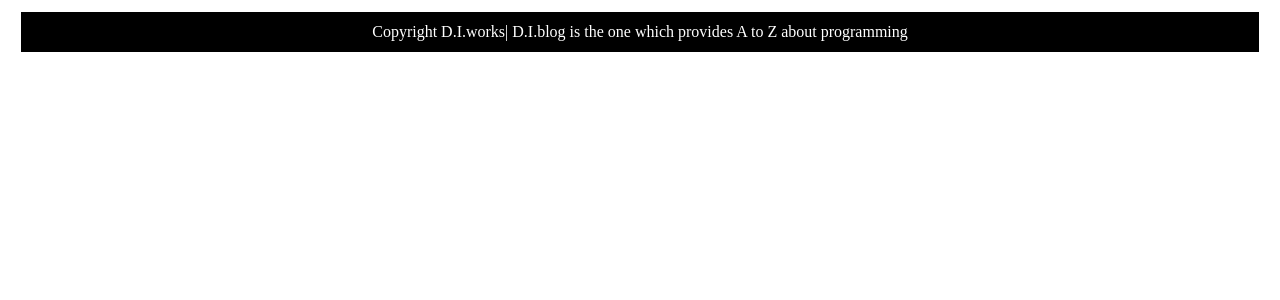
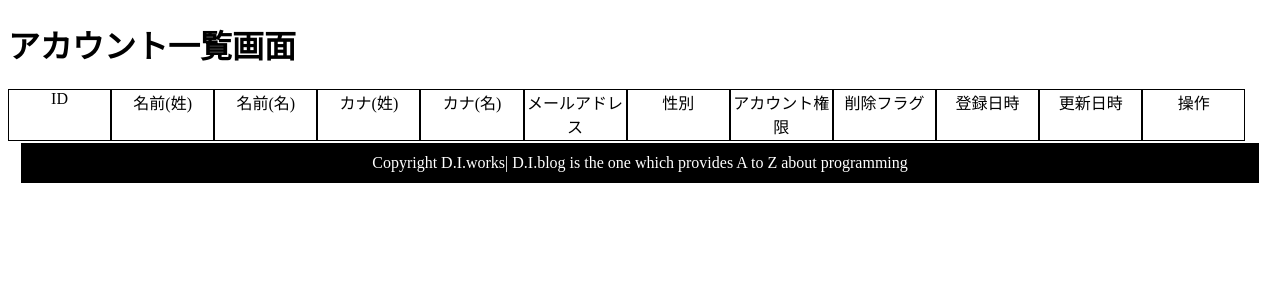
Before and after one commit to ohara-h/programming, a PHP site: page /list.php in a window 1280 px wide. Shown: the part 46-346 px from the top of the page. Run offline with PHP 8.4, Linux system fonts and the light colour scheme; data that the repository does not hold is empty.

Commit message:
一覧画面修正

```diff
--- a/list.css
+++ b/list.css
@@ -42,18 +42,19 @@ footer{clear:both;
       margin:0 auto;
 }
 
-.ul2{list-style:none;
-     font-family:serif;
-     font-weight:lighter;
-     line-height:40px;
+.box {width:100%;
+      margin:0 auto;
+     text-align:center;
 }
 
-.li4{float:left;
-     margin-right:25px;
-     border:1px solid black;
-     margin:auto;
+.info{float:left;
+      text-align:center;
+      border:1px solid black;
+      width:8%;
+      height:50px;
 }
 
-li div{
-    border-top:1px solid black;
+.box .info form{
+    float:left;
+    width:50%;
 }
--- a/list.php
+++ b/list.php
@@ -32,31 +32,66 @@ $stmt = $pdo->query("select * from registration");
             </div>
         </header>
 
+        <h1>アカウント一覧画面</h1>
+
+        <div class='box'>
+            <div class='info'>ID<br></div>
+            <div class='info'>名前(姓)<br></div>
+            <div class='info'>名前(名)<br></div>
+            <div class='info'>カナ(姓)<br></div>
+            <div class='info'>カナ(名)<br></div>
+            <div class='info'>メールアドレス<br></div>
+            <div class='info'>性別<br></div>
+            <div class='info'>アカウント権限<br></div>
+            <div class='info'>削除フラグ<br></div>
+            <div class='info'>登録日時<br></div>
+            <div class='info'>更新日時<br></div>
+            <div class='info'>操作<br></div>
+        </div>
+
         <?php
 
         while($row = $stmt->fetch()){
-            echo"<ul class='ul2'>";
-                echo"<li class='li4'>ID<br><div>".$row['id']."</div></li>";
-                echo"<li class='li4'>名前(姓)<br><div>".$row['family_name']."</div></li>";
-                echo"<li class='li4'>名前(名)<br><div>".$row['last_name']."</div></li>";
-                echo"<li class='li4'>カナ(姓)<br><div>".$row['family_name_kana']."</div></li>";
-                echo"<li class='li4'>カナ(名)<br><div>".$row['last_name_kana']."</div></li>";
-                echo"<li class='li4'>メールアドレス<br><div>".$row['mail']."</div></li>";
-                echo"<li class='li4'>性別<br><div>".$row['gender']."</div></li>";
-                echo"<li class='li4'>アカウント権限<br><div>".$row['authority']."</div></li>";
-                echo"<li class='li4'>削除フラグ<br><div>".$row['delete_flag']."</div></li>";
-                echo"<li class='li4'>登録日時<br><div>".$row['registered_time']."</div></li>";
-                echo"<li class='li4'>更新日時<br><div>".$row['update_time']."</div></li>";
-                echo"<li class='li4'>操作<br>";
-                    echo"<form action='delete.php'>";
-                        echo"<input type='submit' class='delete' value='削除'>";
-                    echo"</form>";
 
-                    echo"<form action='update.php'>";
-                        echo"<input type='submit' class='update' value='更新'>";
-                    echo"</form>";
-                echo"</li>";
-            echo"</ul>";
+            if($row['gender'] == 0){
+                $gender="男";
+            }else{
+                $gender="女";
+            }
+
+            if($row['authority'] == 0){
+                $authority="一般";
+            }else{
+                $authority="管理者";
+            }
+
+            if($row['delete_flag'] == 0){
+                $deleteflag="有効";
+            }else{
+                $deleteflag="無効";
+            }
+                echo "<div class='box'>";
+                    echo "<div class='info'><div>".$row['id']."</div></div>";
+                    echo "<div class='info'><div>".$row['family_name']."</div></div>";
+                    echo "<div class='info'><div>".$row['last_name']."</div></div>";
+                    echo "<div class='info'><div>".$row['family_name_kana']."</div></div>";
+                    echo "<div class='info'><div>".$row['last_name_kana']."</div></div>";
+                    echo "<div class='info'><div>".$row['mail']."</div></div>";
+                    echo "<div class='info'><div>".$gender."</div></div>";
+                    echo "<div class='info'><div>".$authority."</div></div>";
+                    echo "<div class='info'><div>".$deleteflag."</div></div>";
+                    echo "<div class='info'><div>".$row['registered_time']."</div></div>";
+                    echo "<div class='info'><div>".$row['update_time']."</div></div>";
+                    echo "<div class='info'>";
+                        echo "<form action='delete.php'>";
+                            echo "<input type='submit' class='delete' value='削除'>";
+                        echo "</form>";
+
+                        echo "<form action='update.php'>";
+                            echo "<input type='submit' class='update' value='更新'>";
+                        echo "</form>";
+                    echo"</div>";
+                echo "</div>";
         }
         ?>
 
```
